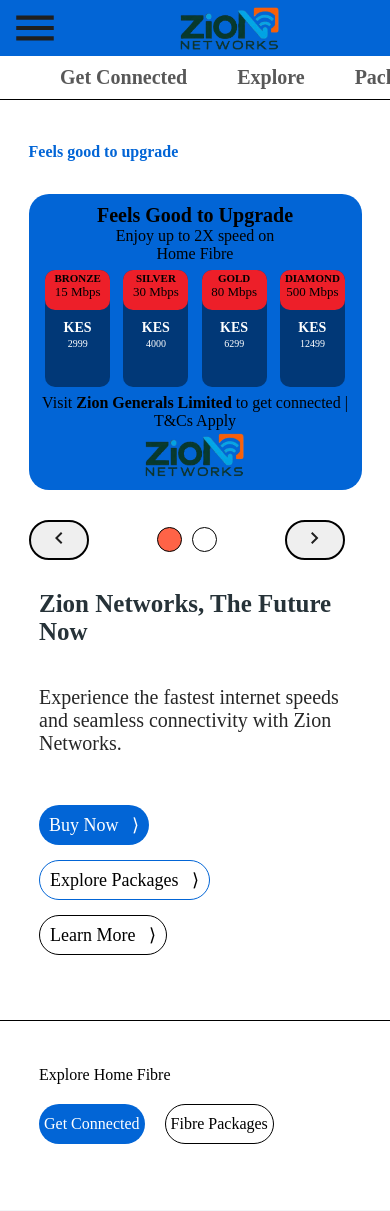
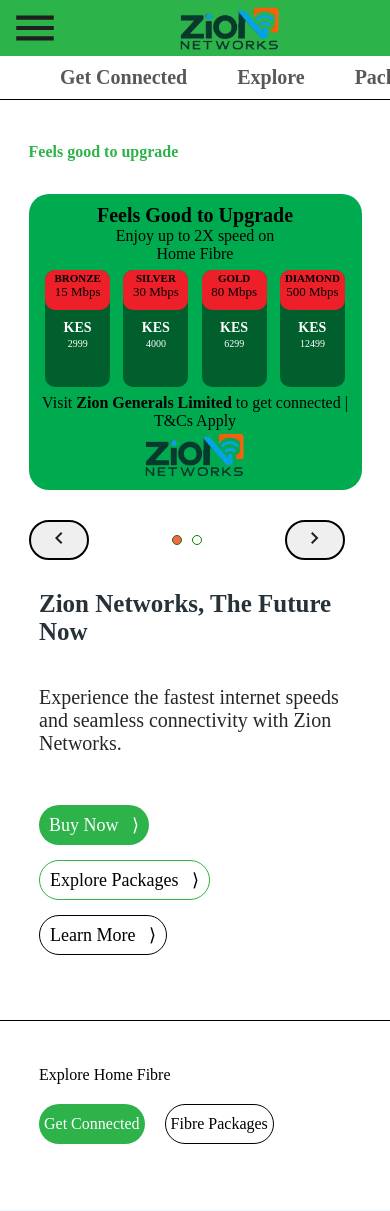
Before and after one commit to ezzydoveyrn/zionNetworksLTD, a PHP site: page / in a window 390 px wide. Shown: the top 1211 px of the page. Run offline with PHP 8.4, Linux system fonts and the light colour scheme.

Commit message:
color update

```diff
--- a/stylesheet/landingpage.main.css
+++ b/stylesheet/landingpage.main.css
@@ -68,13 +68,13 @@
   font-size: 18px;
 }
 .landingPage .left .top-container .button-container .btn-active{
-  background-color: #0265d6;
+  background-color: #2db34a;
   color: white;
 }
 .landingPage .left .top-container .button-container .btn-second{
   background-color: white;
   color: black;
-  border: 1px solid #0265d6;
+  border: 1px solid #2db34a;
 }
 .landingPage .left .top-container .button-container .btn-last{
   background-color: white;
@@ -112,7 +112,7 @@
   margin-right: 20px;
 }
 .landingPage .left .bottom-container .button-container .btn-active{
-  background-color: #0265d6;
+  background-color: #2db34a;
   color: white;
 }
 .landingPage .left .bottom-container .button-container .btn-last{
@@ -183,13 +183,13 @@
     margin-bottom: 15px;
   }
   .landingPage .left .top-container .button-container .btn-active{
-    background-color: #0265d6;
+    background-color: #2db34a;
     color: white;
   }
   .landingPage .left .top-container .button-container .btn-second{
     background-color: white;
     color: black;
-    border: 1px solid #0265d6;
+    border: 1px solid #2db34a;
   }
   .landingPage .left .top-container .button-container .btn-last{
     background-color: white;
@@ -227,7 +227,7 @@
     margin-right: 20px;
   }
   .landingPage .left .bottom-container .button-container .btn-active{
-    background-color: #0265d6;
+    background-color: #2db34a;
     color: white;
   }
   .landingPage .left .bottom-container .button-container .btn-last{
--- a/stylesheet/landingpage.slideshow.css
+++ b/stylesheet/landingpage.slideshow.css
@@ -14,13 +14,13 @@
   align-items: center;
 }
 .landingPage .right .container .cont-1 .randomTop-text{
-  color: #0265d6;
+  color: #2db34a;
   font-weight: bold;
 }
 .landingPage .right .container .cont-2{
   width: 95%;
   height: 55vh;
-  background-color: rgb(2, 100, 213);
+  background-color: #00ab50;
   min-height: 270px;
   border-radius: 20px;
   padding: 10px;
@@ -115,10 +115,10 @@
   align-items: center;
 }
 .landingPage .right .container .cont-3 .s2 .randomAct{
-  width: 25px;
-  height: 25px;
+  width: 10px;
+  height: 10px;
   border-radius: 50%;
-  border: 1px solid black;
+  border: 1px solid green;
   margin: 0px 5px;
 }
 
@@ -141,13 +141,13 @@
     align-items: center;
   }
   .landingPage .right .container .cont-1 .randomTop-text{
-    color: #0265d6;
+    color: #2db34a;
     font-weight: bold;
   }
   .landingPage .right .container .cont-2{
     width: 100%;
     height: 35vh;
-    background-color: #0265d6;
+    background-color: #00ab50;
     border-radius: 20px;
     padding: 10px;
   }
--- a/stylesheet/style.css
+++ b/stylesheet/style.css
@@ -13,7 +13,7 @@
   width: 100%;
   display: flex;
   height: 40px;
-  background-color: #0265d6;
+  background-color: #2cb34a;
   max-width: 1500px;
 }
 header .top .topLogo{
@@ -114,7 +114,7 @@
   header .top{
     width: 100%;
     height: 56px;
-    background-color: #0265d6;
+    background-color: #2cb34a;
   }
 
   header .top nav{
```
